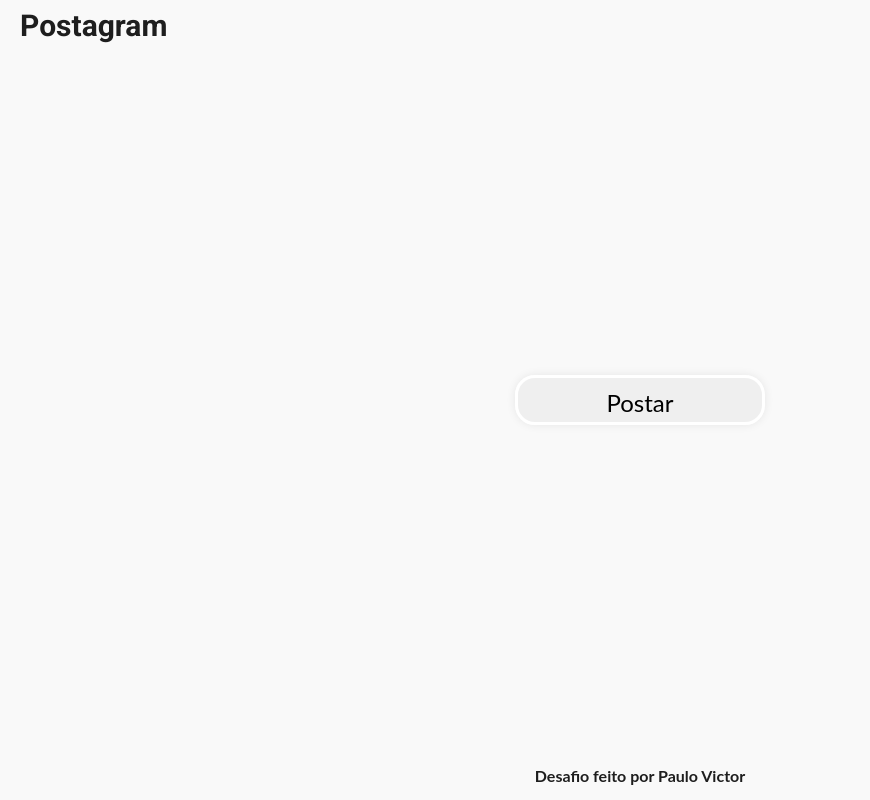
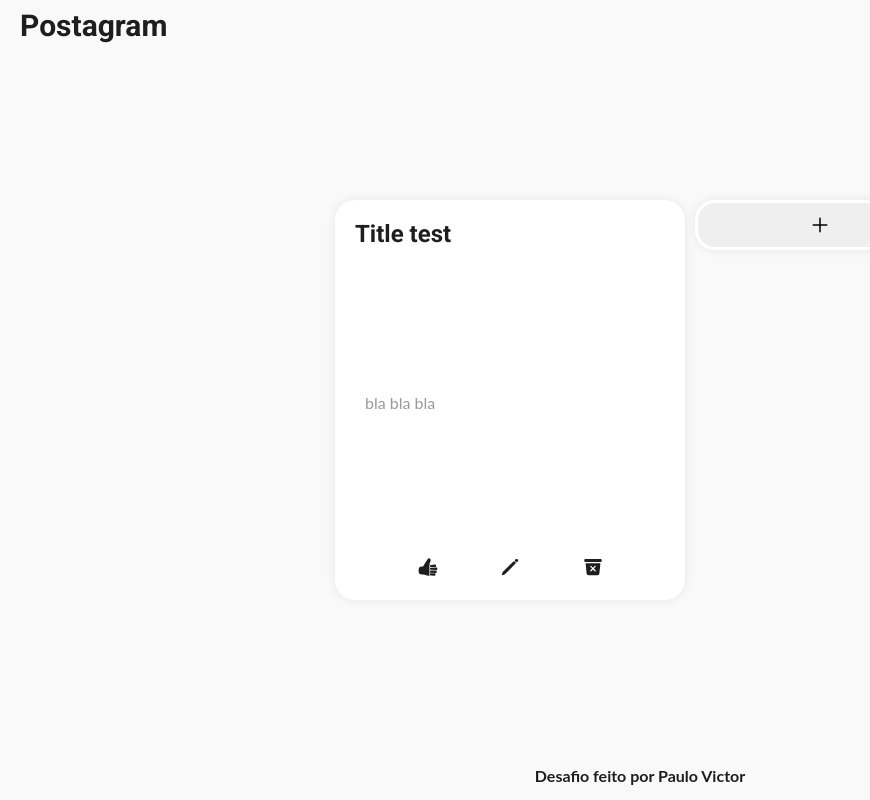
Before and after one commit to pvcapuano/PostProject, a React (Create React App) app: page / in a window 1280 px wide. Shown: the whole page, without its empty margins (0-870 px from the left). Built offline with nearby package versions, Linux system fonts and the light colour scheme.

Commit message:
post add

```diff
--- a/src/App.js
+++ b/src/App.js
@@ -1,5 +1,4 @@
 import Layout from './components/Layout';
-import PostForm from './components/PostForm';
 import GlobalStyles from './styles/GlobalStyles';
 
 function App() {
--- a/src/components/AddPost/index.jsx
+++ b/src/components/AddPost/index.jsx
@@ -6,8 +6,7 @@ export default function AddPost(){
     return(
         <li>
             <AddPostButton>
-                {/* <AddIcon /> */}
-                Postar
+                <AddIcon />
             </AddPostButton>
         </li>
     )
--- a/src/components/AddPost/styles.js
+++ b/src/components/AddPost/styles.js
@@ -7,6 +7,7 @@ export const AddPostButton = styled.button`
     border: 3px solid #fff;
     background-color: rgba(0, 0, 0, 0.04);
     font-size: 24px;
+    font-family: "Roboto";
 
     padding: 10px;
     height: 50px;
--- a/src/components/Post/index.jsx
+++ b/src/components/Post/index.jsx
@@ -0,0 +1,27 @@
+import React from "react";
+
+import { IoTrashBin, IoThumbsUp, IoPencil } from "react-icons/io5"
+import { Container, ButtonArea, Button } from "./styles";
+
+
+export default function Post({id, title, description, liked}){
+    return(
+        <li>
+            <Container>
+                <h2>{title}</h2>
+                <p>{description}</p>
+                <ButtonArea>
+                    <Button liked={liked}>
+                        <IoThumbsUp />
+                    </Button>
+                    <Button>
+                        <IoPencil />
+                    </Button>
+                    <Button>
+                        <IoTrashBin />
+                    </Button>
+                </ButtonArea>
+            </Container>
+        </li>
+    )
+}
--- a/src/components/Post/styles.js
+++ b/src/components/Post/styles.js
@@ -0,0 +1,59 @@
+import styled from "styled-components"
+
+export const Container = styled.div`
+    background: #ffffff;
+    padding: 20px;
+    height: 400px;
+    width: 350px;
+    font-family: "Roboto";
+
+    border-radius: 20px;
+    box-shadow: 0 0 10px rgba(0, 0, 0, 0.08);
+
+    display: flex;
+    flex-direction: column;
+    justify-content: space-between;
+    align-items: left;
+
+
+    h2 {
+        color: #1e1e1e;
+        font-family: "Roboto";
+    }
+
+    p {
+        padding-left: 10px;
+        max-width: 330px;
+
+        color: #999999;
+        align-self: start;
+
+        white-space: nowrap;
+        overflow: hidden;
+        text-overflow: ellipsis;
+    }
+`
+
+export const ButtonArea = styled.div`
+    width: 100%;
+    display: flex;
+    justify-content: space-evenly;
+`
+
+export const Button = styled.button`
+    border: none;
+    background-color: transparent;
+    cursor: pointer;
+
+    transition: opacity 0.2s ease-out;
+
+    svg{
+        height: 20px;
+        width: 20px;
+        color: ${(props) => (props.liked ? "#3ea6ff" : "#1e1e1e")};
+    }
+
+    &:hover{
+        opacity: 0.5;
+    }
+`
--- a/src/components/PostForm.js
+++ /dev/null
@@ -1,25 +0,0 @@
-import React, { useEffect, useState } from 'react'
-import api from '../services/api'
-
-export default function PostForm(){
-
-    const [content, setContent] = useState([])
-
-    useEffect(() => {
-        api.get('content').then(({data}) => {
-            setContent(data)
-        })
-        console.log(content)
-        // eslint-disable-next-line react-hooks/exhaustive-deps
-    }, [])
-
-    return(
-        <div>
-            <form>
-                <input placeholder="Título" type="text" />
-                <textarea placeholder="Faça sua publicação aqui" rows="10" cols="30" />
-                <button onSubmit="">Postar</button>
-            </form>
-        </div>
-    )
-}
--- a/src/components/PostList/index.jsx
+++ b/src/components/PostList/index.jsx
@@ -2,11 +2,18 @@ import React from "react";
 
 import {Container, PostListWrapper} from "./styles"
 import AddPost from "../AddPost";
+import Post from "../Post";
 
 export default function PostList() {
     return (
         <Container>
             <PostListWrapper>
+                <Post
+                id={1}
+                title= "Title test"
+                description= "bla bla bla"
+                liked={false}
+                />
                 <AddPost />
             </PostListWrapper>
         </Container>
```
Also changed, not shown: src/components/PostContext.js (deleted, +0 -13 lines), src/components/PostForm.css (deleted).
